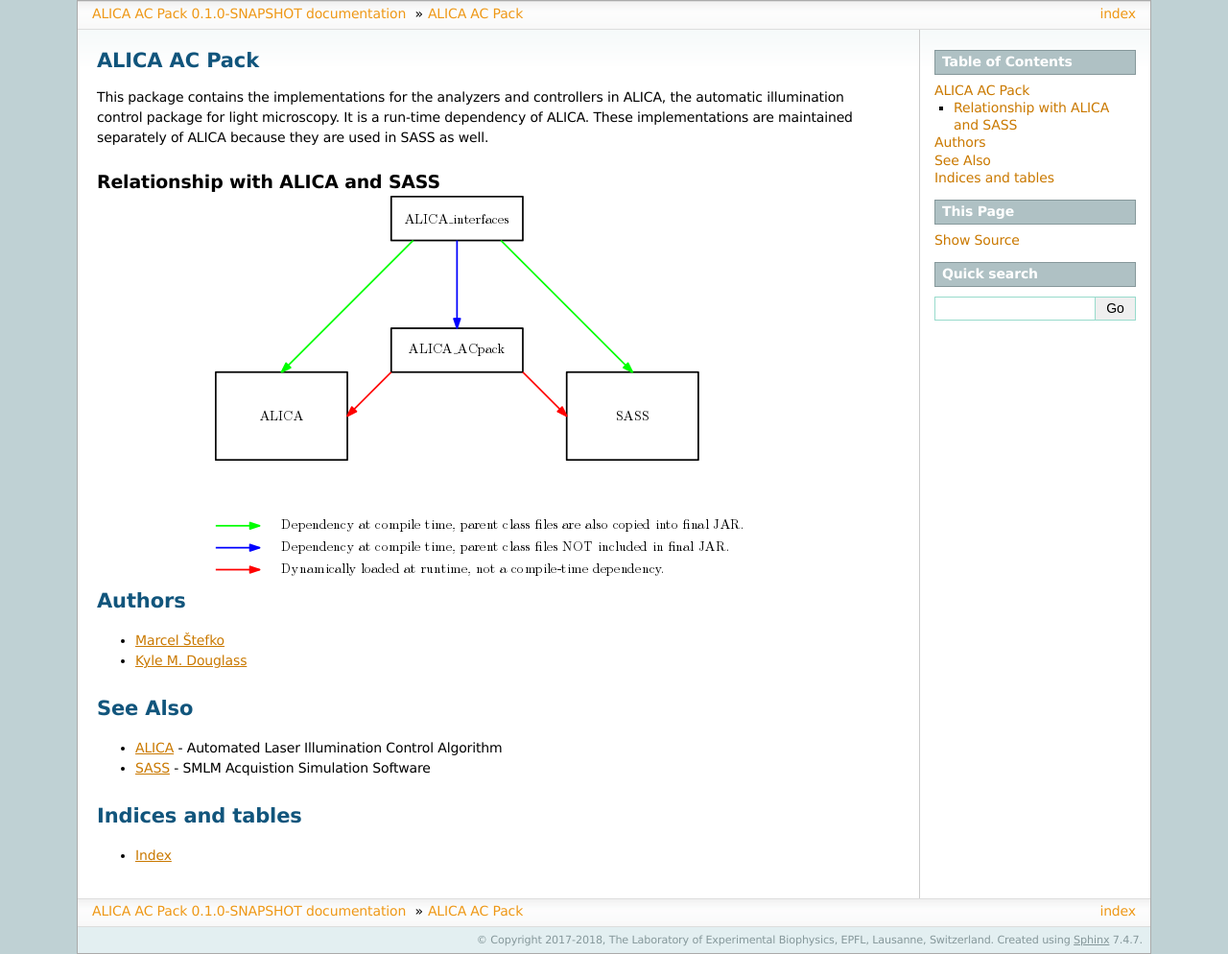
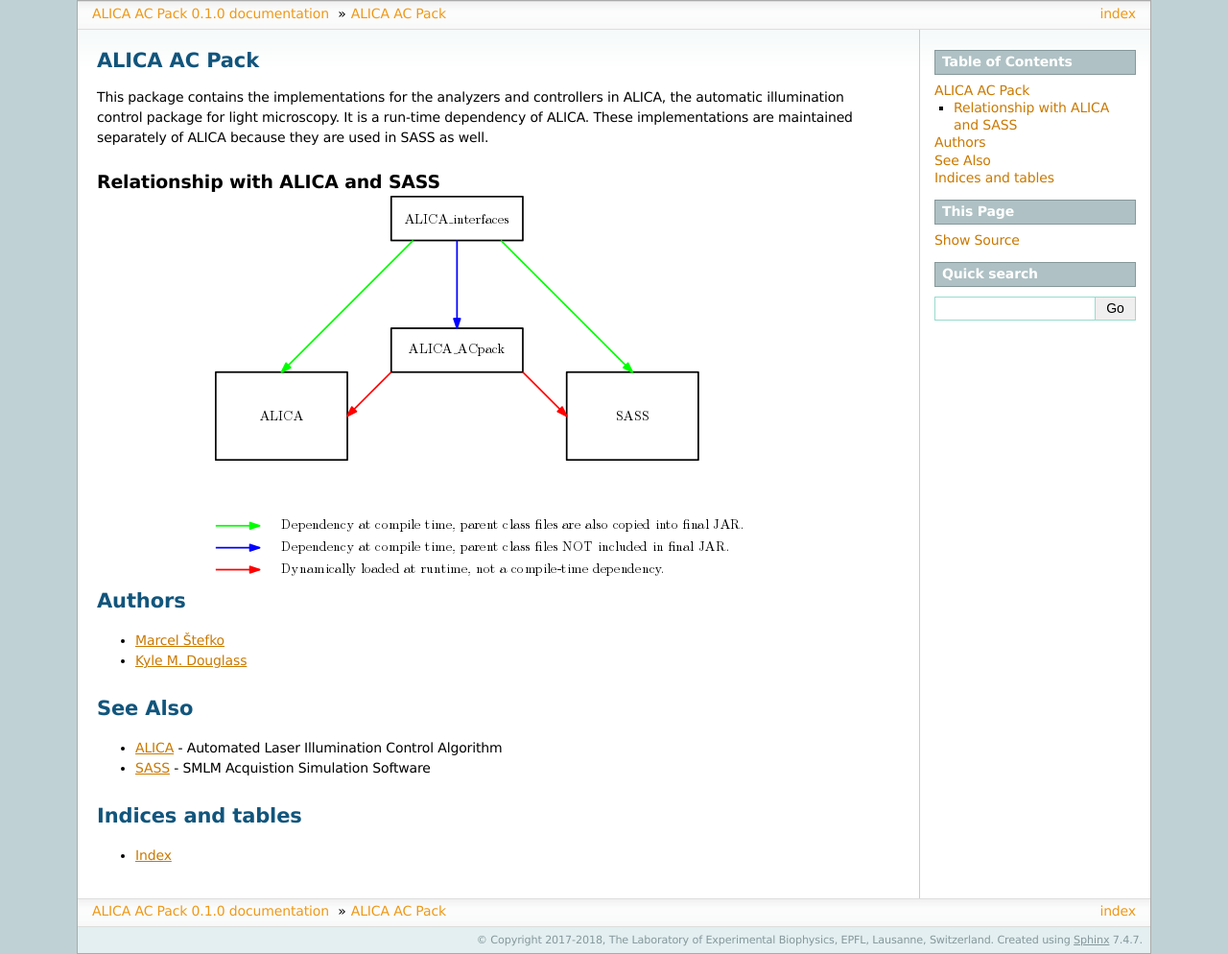
Before and after one commit to LEB-EPFL/ALICA_ACPack, a Sphinx documentation site: the page built from docs/index.rst, in a window 1280 px wide. Shown: the whole page at 96% size. Built offline with Sphinx 7.4.7, drawn with Linux system fonts in a browser that asks for light colours; pages that are not in the unit, such as notebooks, are missing from menus.

```diff
--- a/docs/conf.py
+++ b/docs/conf.py
@@ -58,9 +58,9 @@
 # built documents.
 #
 # The short X.Y version.
-version = '0.1.0-SNAPSHOT'
+version = '0.1.0'
 # The full version, including alpha/beta/rc tags.
-release = '0.1.0-SNAPSHOT'
+release = '0.1.0'
 
 # The language for content autogenerated by Sphinx. Refer to documentation
 # for a list of supported languages.
--- a/pom.xml
+++ b/pom.xml
@@ -3,7 +3,7 @@
     <modelVersion>4.0.0</modelVersion>
     <groupId>ch.epfl.leb</groupId>
     <artifactId>ALICA_ACPack</artifactId>
-    <version>0.1.0-SNAPSHOT</version>
+    <version>0.1.0</version>
     <packaging>jar</packaging>
 
     <parent>
```
Also changed, not shown: CHANGELOG.md (+3 -2 lines).
